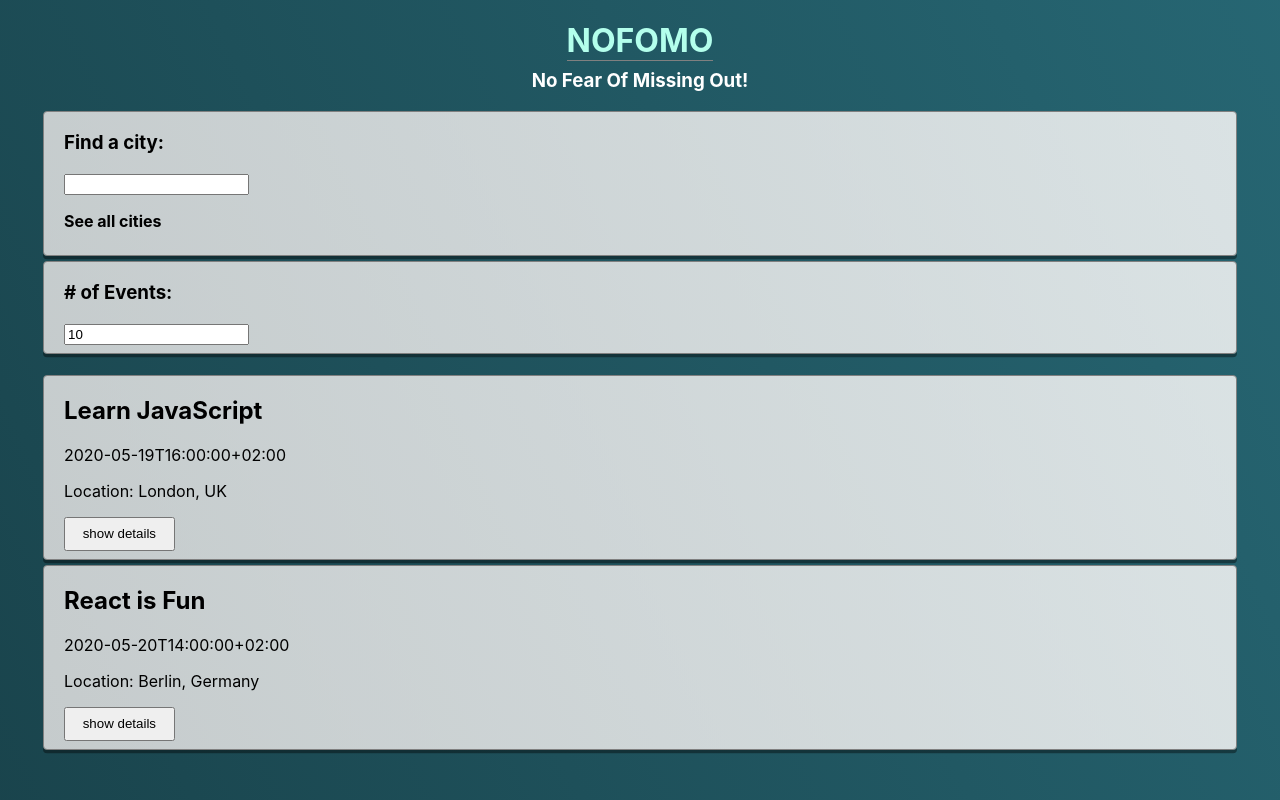
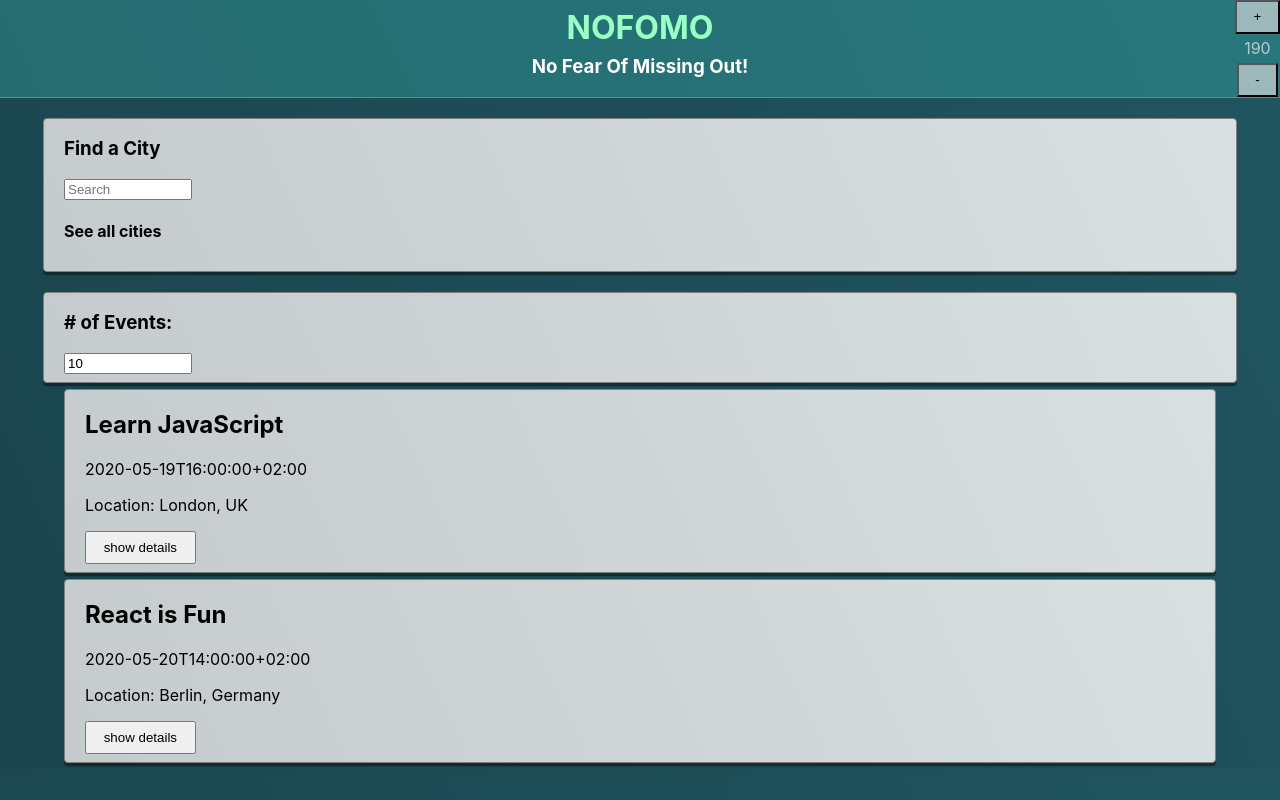
Before and after one commit to GuyRimel/nofomo, a React (Create React App) app: page / in a window 1280 px wide. Built offline with nearby package versions, Linux system fonts and the light colour scheme; what atatus-spa would draw is missing.

Commit message:
tests passing, updated css

```diff
--- a/package.json
+++ b/package.json
@@ -12,7 +12,8 @@
     "nprogress": "^0.2.0",
     "react": "^17.0.2",
     "react-dom": "^17.0.2",
-    "react-scripts": "^2.1.3",
+    "react-scripts": "^2.1.8",
+    "recharts": "^2.1.16",
     "web-vitals": "^2.1.4",
     "workbox-background-sync": "^6.5.4",
     "workbox-broadcast-update": "^6.5.4",
@@ -30,7 +31,7 @@
   "scripts": {
     "start": "react-scripts --openssl-legacy-provider start",
     "build": "react-scripts build",
-    "test": "react-scripts test a",
+    "test": "react-scripts test",
     "eject": "react-scripts eject",
     "predeploy": "npm run build",
     "deploy": "gh-pages -d build"
--- a/src/App.css
+++ b/src/App.css
@@ -6,24 +6,23 @@
 
   --bg: hsl(var(--primary-hue), 50%, 30%);
   --bg-dark: hsl(var(--primary-hue), 50%, 20%);
-  --heading: hsl(calc(var(--primary-hue) - 25), 100%, 85%);
+  --heading-text: hsl(calc(var(--primary-hue) - 45), 100%, 80%);
+  --heading-bg: hsla(calc(var(--primary-hue) - 15), 100%, 65%, 20%);
   --gray88: hsla(0, 0%, 88%, var(--monochrome-alpha));
   --white-alpha: hsla(0, 0%, 100%, var(--monochrome-alpha));
   --gray50: hsl(0, 0%, 50%);
+  background: linear-gradient(var(--light-angle), var(--bg-dark), var(--bg) 200%);
 }
 
 .App {
-  background: var(--bg) linear-gradient(var(--light-angle), var(--bg-dark), var(--bg));
   display: flex;
-  height: 100vh;
   flex-direction: column;
   align-items: center;
 }
 
-.App h1:first-of-type {
-  color: var(--heading);
-  margin-bottom: 0.25em;
-  border-bottom: 1.1px solid var(--gray50);
+h1 {
+  color: var(--heading-text);
+  margin: .25em 0;
 }
 
 ul {
@@ -31,17 +30,32 @@ ul {
   list-style: none;
 }
 
+input {
+  width: 120px;
+}
+
+.CitySearch,
+.NumberOfEvents,
+.EventList {
+  display: flex;
+  flex-direction: column;
+  width: 90%;
+  margin: 0 5%;;
+}
+
 .CitySearch,
 .NumberOfEvents,
 .Event {
-  width: 90vw;
   background: var(--gray88) linear-gradient(var(--light-angle), var(--gray88), var(--white-alpha));
   padding: 0 1.25em .5em;
   margin-bottom: .35em;
   border: 1px solid var(--gray50);
   border-radius: .25em;
   box-shadow: 0 .2em hsla(0, 0%, 0%, 40%);
+
 }
+
+.CitySearch {margin: 1.25em 0;}
 
 button {
   padding: .55em 1.25em;
@@ -50,3 +64,34 @@ button {
 .subtitle { margin-top: 0;}
 
 .text-white {color: white;}
+
+.ThemeChanger {
+  position: absolute;
+  top: 0;
+  right: 0;
+  display: flex;
+  flex-direction: column;
+  justify-content: space-between;
+  align-items: center;
+  height: 100%;
+}
+
+.ThemeChanger button {
+  background-color: var(--gray88);
+}
+
+.ThemeChanger button:active {
+  background-color: var(--white-alpha);
+}
+
+.theme-number {
+  color: var(--white-alpha);
+}
+
+.TopBar {
+  text-align: center;
+  position: sticky;
+  width: 100%;
+  border-bottom: 1.1px solid var(--gray50);
+  background: var(--heading-bg);
+}
--- a/src/App.js
+++ b/src/App.js
@@ -1,16 +1,18 @@
 import React, { Component } from 'react';
 import './App.css';
+import './nprogress.css';
 // COMPONENTS //////////
 import CitySearch from './CitySearch';
 import NumberOfEvents from './NumberOfEvents';
 import EventList from './EventList';
+import TopBar from './TopBar';
 // DATA / FUNCS //////////
 import { getEvents, extractLocations } from './api';
 
 class App extends Component {
   state = {
     events: [],
-    locations: []
+    locations: [],
   }
 
   componentDidMount() {
@@ -38,8 +40,7 @@ class App extends Component {
   render() {
     return (
       <div className="App">
-        <h1>NOFOMO</h1>
-        <h3 className="subtitle text-white">No Fear Of Missing Out!</h3>
+        <TopBar />
         <CitySearch
           locations={this.state.locations}
           updateEvents={this.updateEvents}
--- a/src/CitySearch.js
+++ b/src/CitySearch.js
@@ -1,56 +1,64 @@
 import React, { Component } from 'react';
-// VARS and FUNCS //////////
-import { mockData } from './mock-data';
-import { extractLocations } from './api';
 
 class CitySearch extends Component {
   state = {
-    query: "",
+    query: '',
     suggestions: [],
-  };
+    showSuggestions: undefined,
+  }
 
   handleInputChanged = (event) => {
     const value = event.target.value;
-    const locations = extractLocations(mockData);
-    const suggestions = locations.filter((location) => {
+    this.setState({showSuggestions:true});
+    const suggestions = this.props.locations.filter((location) => {
       return location.toUpperCase().indexOf(value.toUpperCase()) > -1;
     });
-    this.setState({
-      query: value,
-      suggestions,
-    });
-  };
+
+    if (suggestions.length === 0) {
+      this.setState({
+        query: value,
+        suggestions:[],
+      });
+    } else {
+      return this.setState({
+        query: value,
+        suggestions,
+      });
+    }
+  }
 
   handleItemClicked = (suggestion) => {
     this.setState({
-      query: suggestion
+      query: suggestion,
+      suggestions: [],
+      showSuggestions: false,
     });
+
     this.props.updateEvents(suggestion);
-  };
+  }
 
   render() {
     return (
-      <div className="CitySearch">
-        <h3>Find a city:</h3>
+      <div className="CitySearch" >
+        <h3>Find a City</h3>
         <input
           type="text"
           className="city"
+          placeholder='Search'
           value={this.state.query}
           onChange={this.handleInputChanged}
-        />
-        <ul className="suggestions">
+          />
+        <ul className="suggestions" style={(this.state.showSuggestions) ? {}: { display: 'none' }}>
           {this.state.suggestions.map((suggestion) => (
             <li
               key={suggestion}
-              onClick={() => this.handleItemClicked(suggestion)}
-            >
-              {suggestion}
-            </li>
+              onMouseDown={() => this.handleItemClicked(suggestion)}
+            >{suggestion}</li>
           ))}
-          <li onClick={() => this.handleItemClicked('all')} >
-            <b>See all cities</b>
-          </li>
         </ul>
+          <h4 key='all' onClick={() => this.handleItemClicked("all")}>
+            See all cities
+          </h4>
       </div>
     );
   }
--- a/src/ThemeChanger.js
+++ b/src/ThemeChanger.js
@@ -1,11 +1,39 @@
-import React, { Component } from 'react';
+import React, { Component } from "react";
 
 class ThemeChanger extends Component {
+  state = {
+      theme: 190
+    };
+
+  themeUp = () => {
+    let newTheme = this.state.theme + 8;
+    // Hue value is 0 through 360. subtract 360 from the #
+    if(newTheme > 360) newTheme -= 360;
+    this.setState({ theme: newTheme });
+    this.updateTheme();
+  }
+
+  themeDown = () => {
+    let newTheme = this.state.theme - 8;
+    // Hue value is 0 through 360. add 360 to the negative #
+    if(newTheme < 0) newTheme += 360;
+    this.setState({ theme: newTheme })
+    this.updateTheme();
+  }
+
+  updateTheme () {
+    document.documentElement.style.setProperty('--primary-hue', this.state.theme)
+  }
 
   render() {
     return (
+      <div className="ThemeChanger">
+        <button onClick={this.themeUp}>+</button>
+        <div className="theme-number">{this.state.theme}</div>
+        <button onClick={this.themeDown}>-</button>
+      </div>
+    );
+  }
+}
 
-    )
-  }
-
-}
+export default ThemeChanger;
--- /dev/null
+++ b/src/TopBar.js
@@ -0,0 +1,16 @@
+import React, { Component } from "react";
+import ThemeChanger from "./ThemeChanger";
+
+class TopBar extends Component {
+  render() {
+    return (
+      <div className="TopBar">
+        <h1>NOFOMO</h1>
+        <h3 className="subtitle text-white">No Fear Of Missing Out!</h3>
+        <ThemeChanger />
+      </div>
+    );
+  }
+}
+
+export default TopBar;
--- /dev/null
+++ b/src/nprogress.css
@@ -0,0 +1,73 @@
+/* Make clicks pass-through */
+#nprogress {
+  pointer-events: none;
+}
+
+#nprogress .bar {
+  background: #29d;
+
+  position: fixed;
+  z-index: 1031;
+  top: 0;
+  left: 0;
+
+  width: 100%;
+  height: 2px;
+}
+
+/* Fancy blur effect */
+#nprogress .peg {
+  display: block;
+  position: absolute;
+  right: 0px;
+  width: 100px;
+  height: 100%;
+  box-shadow: 0 0 10px #29d, 0 0 5px #29d;
+  opacity: 1.0;
+
+  -webkit-transform: rotate(3deg) translate(0px, -4px);
+      -ms-transform: rotate(3deg) translate(0px, -4px);
+          transform: rotate(3deg) translate(0px, -4px);
+}
+
+/* Remove these to get rid of the spinner */
+#nprogress .spinner {
+  display: block;
+  position: fixed;
+  z-index: 1031;
+  top: 15px;
+  right: 15px;
+}
+
+#nprogress .spinner-icon {
+  width: 18px;
+  height: 18px;
+  box-sizing: border-box;
+
+  border: solid 2px transparent;
+  border-top-color: #29d;
+  border-left-color: #29d;
+  border-radius: 50%;
+
+  -webkit-animation: nprogress-spinner 400ms linear infinite;
+          animation: nprogress-spinner 400ms linear infinite;
+}
+
+.nprogress-custom-parent {
+  overflow: hidden;
+  position: relative;
+}
+
+.nprogress-custom-parent #nprogress .spinner,
+.nprogress-custom-parent #nprogress .bar {
+  position: absolute;
+}
+
+@-webkit-keyframes nprogress-spinner {
+  0%   { -webkit-transform: rotate(0deg); }
+  100% { -webkit-transform: rotate(360deg); }
+}
+@keyframes nprogress-spinner {
+  0%   { transform: rotate(0deg); }
+  100% { transform: rotate(360deg); }
+}
```
Also changed, not shown: src/api.js (+94 -8 lines), 2 other files (tests, documents, lock files or other folders).
